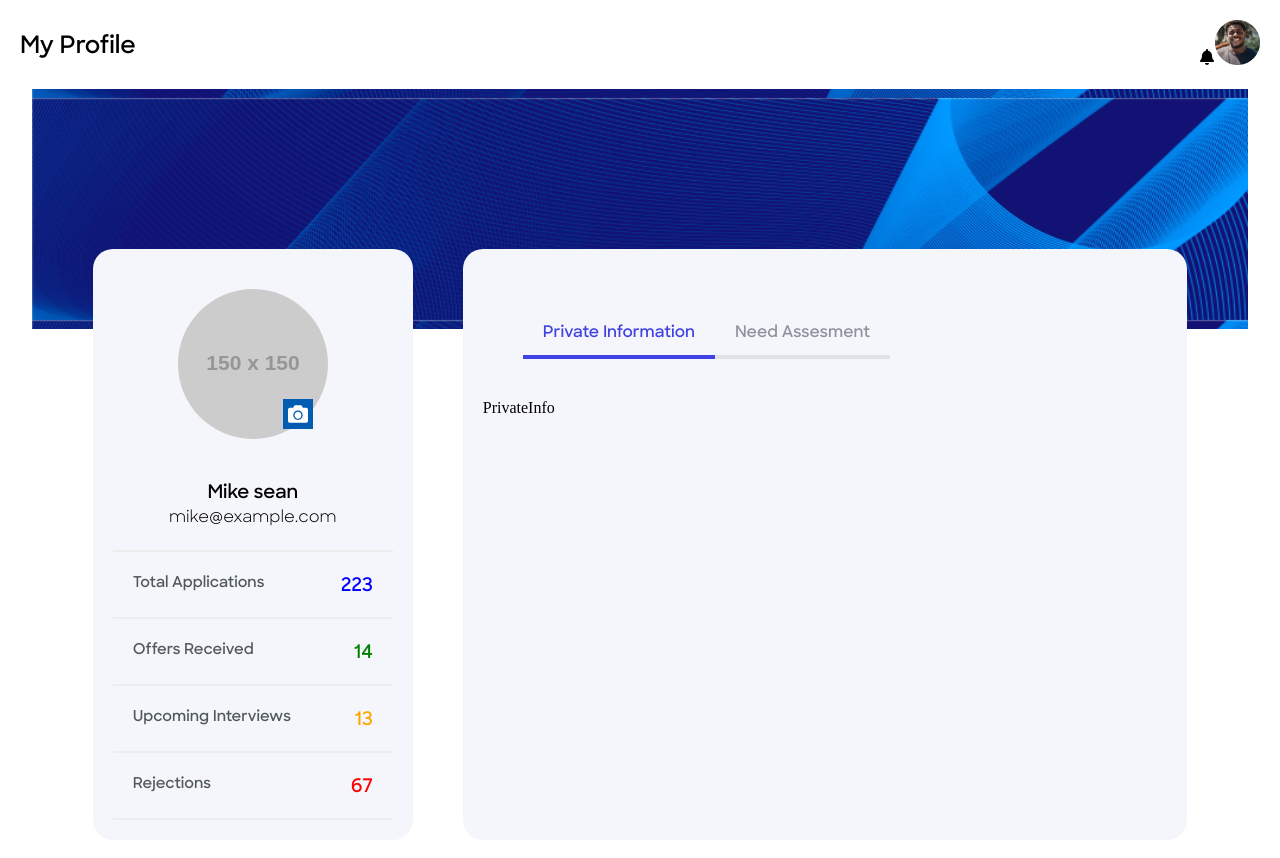
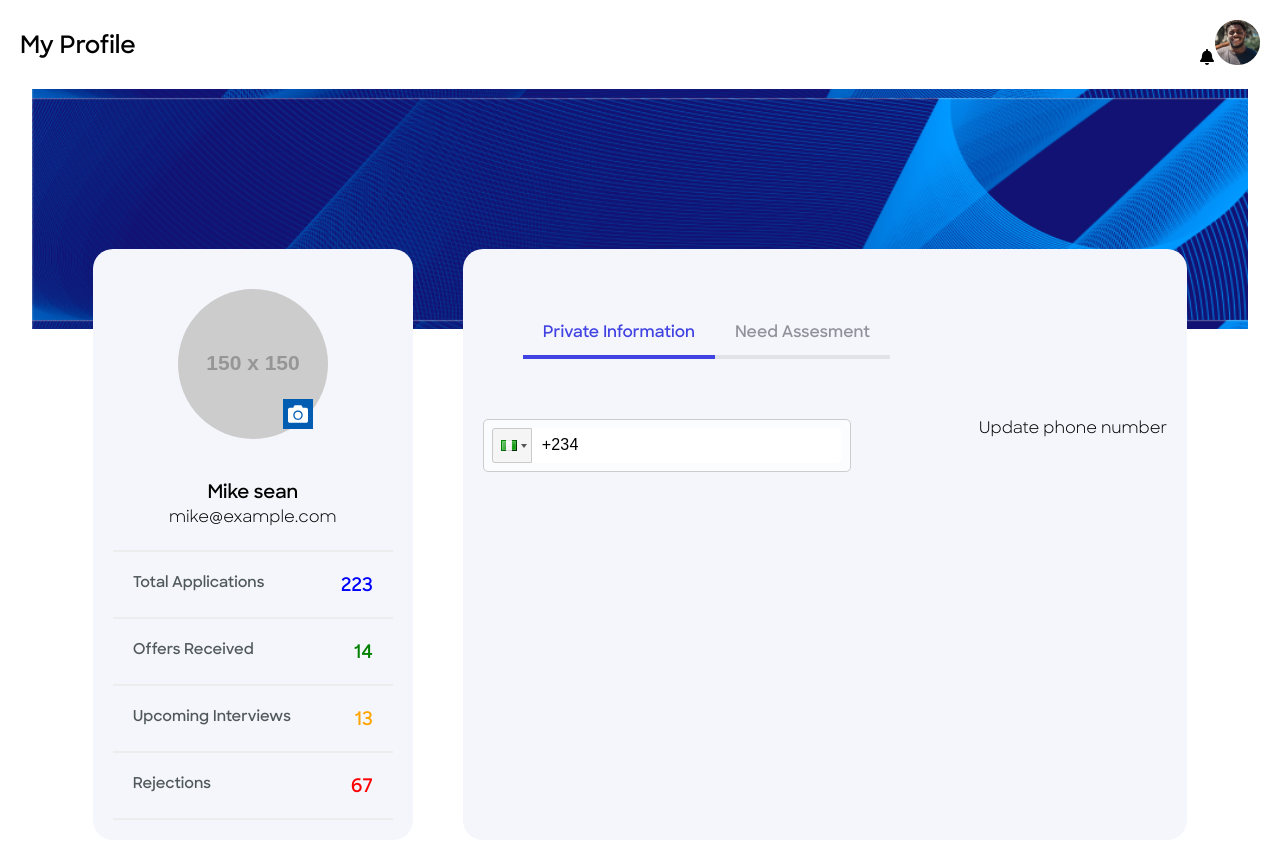
Before and after one commit to fiyinfabidun/GetRekuiTd, a React (Create React App) app: page /myprofile in a window 1280 px wide. Shown: the top 858 px of the page. Built offline with nearby package versions, Linux system fonts and the light colour scheme; the HTML template or start-up script is replaced by a standard one.

Commit message:
changes made to the update phone number

```diff
--- a/src/Components/PrivateInfo.jsx
+++ b/src/Components/PrivateInfo.jsx
@@ -1,7 +1,63 @@
-import React from 'react'
+import React, { useState } from 'react';
+import PhoneInput from 'react-phone-input-2';
+import 'react-phone-input-2/lib/style.css';
 
-export default function PrivateInfo() {
+
+const PrivateInfo = () => {
+  const [phoneNumber, setPhoneNumber] = useState('');
+  const [error, setError] = useState('');
+
+
+
+  const handlePhoneChange = (value) => {
+    setPhoneNumber(value);
+
+
+    if (value.length < 10) {
+      setError('Phone number is too short');
+    } else {
+      setError('');
+    }
+  };
+
+  const handleSubmit = (e) => {
+    e.preventDefault();
+
+    if (phoneNumber.length < 10) {
+      setError('Please enter a valid phone number');
+      return;
+    }}
+
+
+
+
   return (
-    <div>PrivateInfo</div>
-  )
-}
+    <div className="update-phonenumber">
+      <form onSubmit={handleSubmit}>
+        <div className="input-container">
+          <PhoneInput
+            country={'ng'}
+            value={phoneNumber}
+            onChange={handlePhoneChange}
+            placeholder="Enter phone number"
+            inputClass={`phone-input ${error ? 'input-error' : ''}`}
+            inputStyle={{
+              width: '350px',
+              paddingLeft: '50px',
+              fontSize: '16px',
+              marginBottom: '10px',
+              border: "0px",
+            }}
+          />
+        </div>
+
+        {error && <p className="error">{error}</p>}
+      </form>
+      <div className="update-btn">
+        <p>Update phone number</p>
+      </div>
+    </div>
+  );
+};
+
+export default PrivateInfo;
--- a/src/Pages/Login.jsx
+++ b/src/Pages/Login.jsx
@@ -51,7 +51,6 @@ function Login() {
     setErrors(formErrors);
 
     if (Object.keys(formErrors).length === 0) {
-      // If no errors, submit the form
       console.log('Form submitted:', formData);
     }
   };
--- a/src/dashboard.css
+++ b/src/dashboard.css
@@ -656,7 +656,14 @@ td{
   background-color: transparent;
 }
 
-
+.update-phonenumber{
+  display: flex;
+  justify-content: space-between;
+  align-items: center;
+}
+.update-phonenumber .update-btn{
+  margin-bottom: 30px;
+}
 
 
 
```
